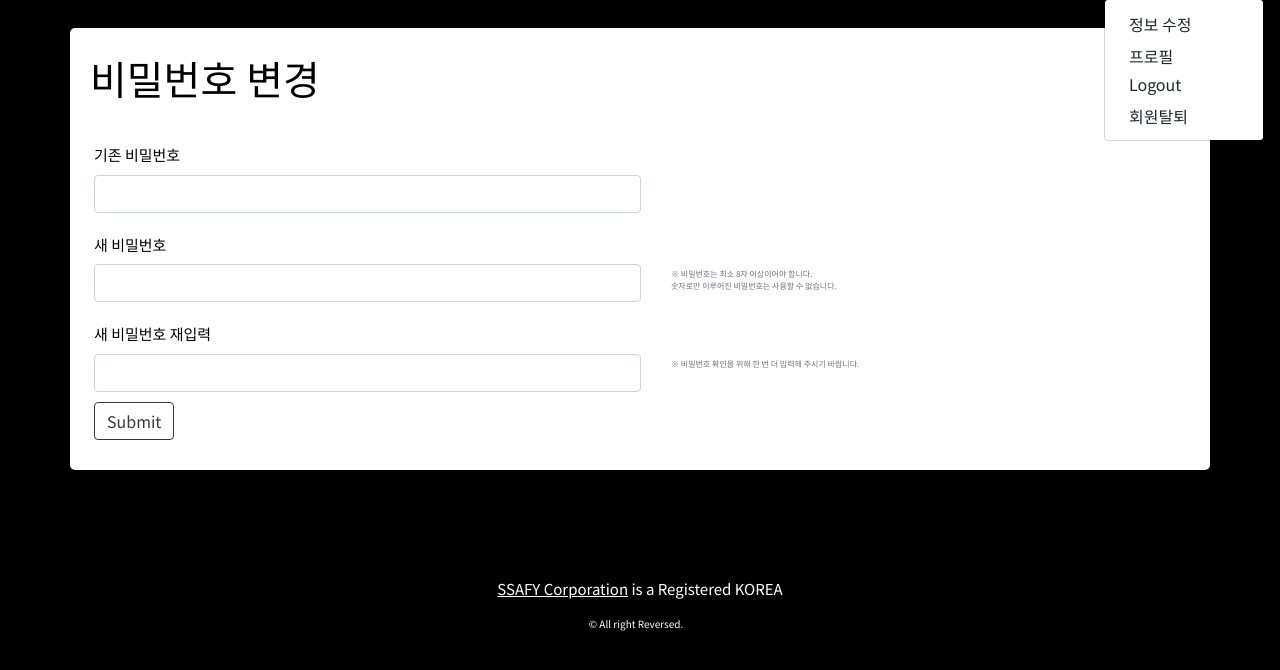
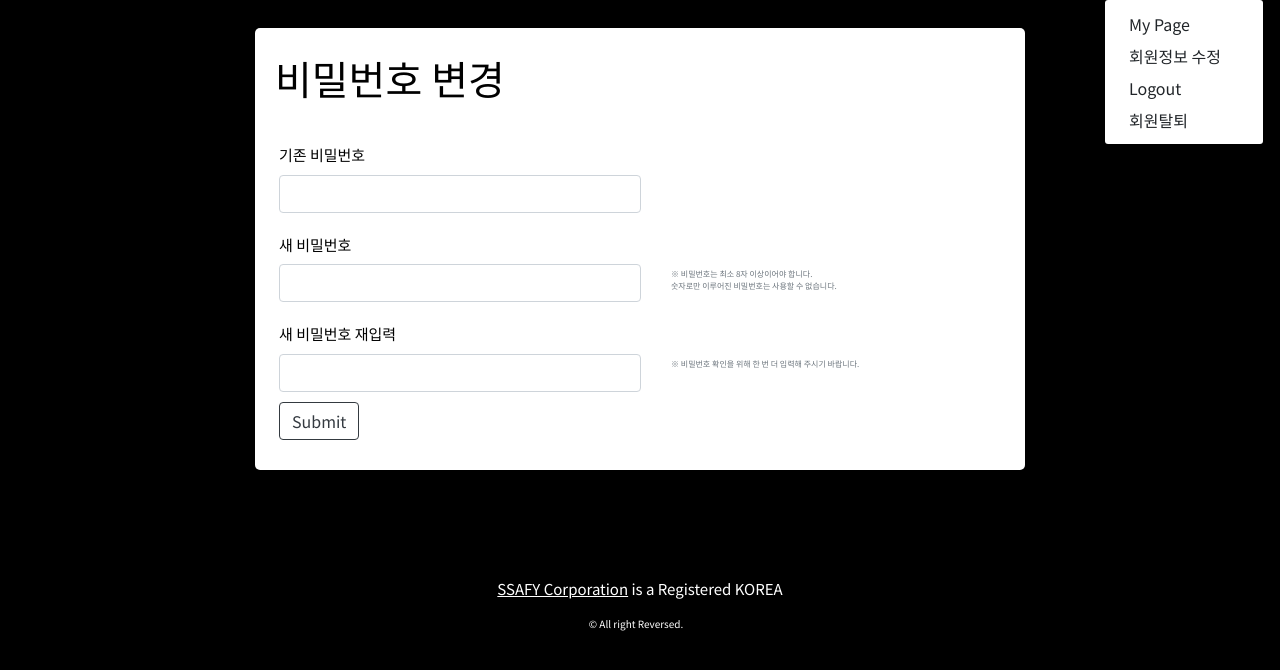
Before and after one commit to jun0811/MovieWeb, a Django app: page /accounts/password/ in a window 1280 px wide, after a click that opens the changed part. Shown: the part 54-724 px from the top of the page. Run offline with Django 3.2, Linux system fonts and the light colour scheme; the visitor is signed in with stand-in values (Sample User, id 1); some libraries are stand-ins or nearby versions.

Commit message:
modify detail css

```diff
--- a/final-pjt/accounts/templates/accounts/change_password.html
+++ b/final-pjt/accounts/templates/accounts/change_password.html
@@ -27,11 +27,15 @@ small {
 .form-style {
   width: 100%;
 }
+.container-style {
+  padding-left: 200px;
+  padding-right: 200px;
+}
 {% endblock style %}
 
 
 {% block content %}
-<div class="container">
+<div class="container container-style">
 
 	<div class="row box-style">
       <div class="title-style">비밀번호 변경</div>
--- a/final-pjt/sj_pjt/templates/base.html
+++ b/final-pjt/sj_pjt/templates/base.html
@@ -86,10 +86,10 @@ a:hover {
 
           <div class="dropdown-menu dropdown-menu-right" aria-labelledby="dropdownMenuLink">
             {% if request.user.is_authenticated %}
+              <a href="{% url 'accounts:profile' user.username %}" class="mr-3 dropdown-item">My Page</a>
               <form action="{% url 'accounts:update' %}" method = "GET" class="mr-3">
-                <input type="submit" value="정보 수정" class="dropdown-item">
+                <input type="submit" value="회원정보 수정" class="dropdown-item">
               </form>
-              <a href="{% url 'accounts:profile' user.username %}" class="mr-3 pb-0 dropdown-item">프로필</a>
               <form action="{% url 'accounts:logout' %}" method="POST" class="mr-3">
                 {% csrf_token %}
                 <input type="submit" value="Logout" class="dropdown-item">
--- a/final-pjt/sj_pjt/templates/community.html
+++ b/final-pjt/sj_pjt/templates/community.html
@@ -81,10 +81,10 @@ a:hover {
 
           <div class="dropdown-menu dropdown-menu-right" aria-labelledby="dropdownMenuLink">
             {% if request.user.is_authenticated %}
+              <a href="{% url 'accounts:profile' user.username %}" class="mr-3 dropdown-item">My Page</a>
               <form action="{% url 'accounts:update' %}" method = "GET" class="mr-3">
-                <input type="submit" value="정보 수정" class="dropdown-item">
+                <input type="submit" value="회원정보 수정" class="dropdown-item">
               </form>
-              <a href="{% url 'accounts:profile' user.username %}" class="mr-3 pb-0 dropdown-item">프로필</a>
               <form action="{% url 'accounts:logout' %}" method="POST" class="mr-3">
                 {% csrf_token %}
                 <input type="submit" value="Logout" class="dropdown-item">
--- a/final-pjt/sj_pjt/templates/home.html
+++ b/final-pjt/sj_pjt/templates/home.html
@@ -89,10 +89,10 @@ a:hover {
 
           <div class="dropdown-menu dropdown-menu-right" aria-labelledby="dropdownMenuLink">
             {% if request.user.is_authenticated %}
+              <a href="{% url 'accounts:profile' user.username %}" class="mr-3 dropdown-item">My Page</a>
               <form action="{% url 'accounts:update' %}" method = "GET" class="mr-3">
-                <input type="submit" value="정보 수정" class="dropdown-item">
+                <input type="submit" value="회원정보 수정" class="dropdown-item">
               </form>
-              <a href="{% url 'accounts:profile' user.username %}" class="mr-3 pb-0 dropdown-item">프로필</a>
               <form action="{% url 'accounts:logout' %}" method="POST" class="mr-3">
                 {% csrf_token %}
                 <input type="submit" value="Logout" class="dropdown-item">
```
